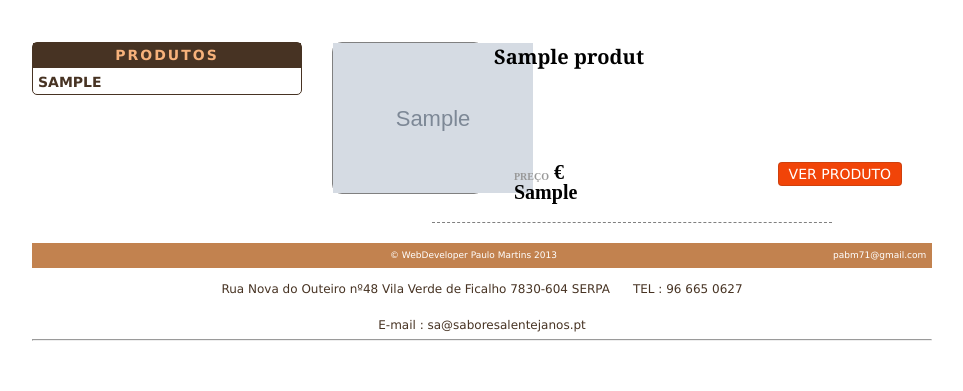
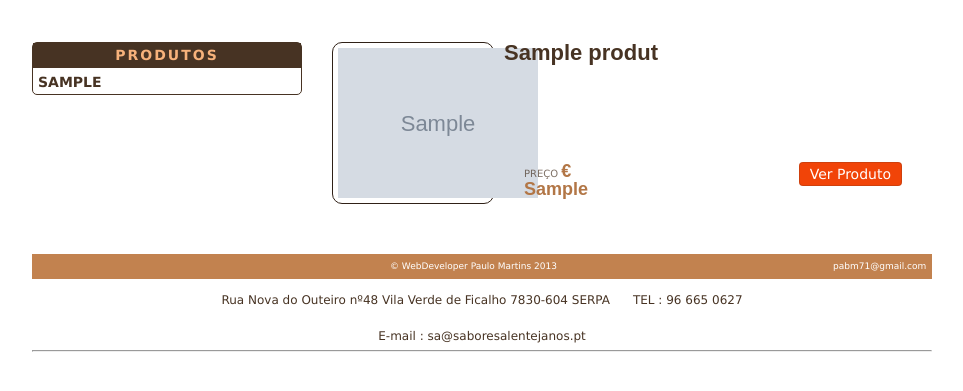
Before and after one commit to Motard/SaboresAlentejanos, a PHP site: page /galeriaPrdts.php?produto=1 in a window 1280 px wide. Shown: the part 111-502 px from the top of the page, without its empty margins (158-1121 px from the left). Run offline with PHP 8.4, Linux system fonts and the light colour scheme; tables that the repository leaves empty or names only in its code hold one stand-in row (values such as "Sample post"); grey boxes marked "Sample" are stand-in pictures; data that the repository does not hold is empty.

Commit message:
galeriaPrdts

```diff
--- a/css/style.css
+++ b/css/style.css
@@ -420,9 +420,10 @@ textarea:focus{
 .fotoPrdt {
 	width:150px;
 	height:150px;
-	border:1px solid grey;
+	border:1px solid #302117;
 	border-radius:10px;
 	float:left;
+	padding:5px;
 	}
 .imgPrdt {
 	height:100%;
@@ -430,29 +431,50 @@ textarea:focus{
 	margin:0 auto;
 	}
 .nomePrdt {
-	color:black;
 	width:330px;
 	height:40px;
 	text-align:left;
 	float:left;
-	font-family:Georgia, "Times New Roman", Times, serif;
-	font-size:14px;
+	margin-left:10px;
+	}
+.nomePrdt h3 {
+	display:inline;
+	color:#473323;
+	font-family:Arial, Helvetica, sans-serif;
+	font-size:22px;
 	font-weight:bold;
-	margin-left:10px;
+	}
+.nomePrdt a:hover {
+	text-decoration:none;
+	}
+.nomePrdt h3:hover{
+	border-bottom:1px solid #473323;
 	}
 .descPeqPrdt {
 	width:330px;
 	height:80px;
 	float:left;
 	margin-left:10px;
-	color:#666666;
+	font-family:Arial, Helvetica, sans-serif;
+	font-size:15px;
+	color:rgba(71,51,35,0.9);
 	}
 .preco {
 	float:left;
 	width:100px;
 	margin-left:30px;
-	font-size:20px;
+	}
+.preco span{
+	color:rgba(71,51,35,0.7);
+	font-family:Verdana, Geneva, sans-serif;
+	font-size:10px;
+	vertical-align:baseline;
+	}
+.preco .valor{
+	font-family:Arial, Helvetica, sans-serif;
+	font-size:18px;
 	font-weight:bold;
+	color:#B27646;
 	}
 .btVer {
 	float:right;
@@ -464,7 +486,10 @@ textarea:focus{
 	margin:0 auto;
 	clear:both;
 	border-bottom:1px dashed grey;
-	margin-bottom:10px;
+	margin-bottom:20px;
+	}
+.separador:last-of-type {
+	border-bottom:none;
 	}
 /*########################################################*/
 /*##################   CSS DO PRODUTO   ##################*/
--- a/galeriaPrdts.php
+++ b/galeriaPrdts.php
@@ -23,19 +23,19 @@
        	</div>
         <div class="nomePrdt">
         	<a href="produto.php?produto=<?php echo $row['id'] ?>">
-       			<h3 class="hPrdt" style="color:black"><?php echo $row['nome'];?></h3>
+       			<h3 class="hPrdt"><?php echo $row['nome'];?></h3>
           	</a>
         </div>
         <div class="descPeqPrdt">
 			<?php echo $row['descricaoPeq'];?>
        	</div>
 		<div class="preco">
-        	<span style="color:#999;font-size:10px">PREÇO</span>
-			<?php echo "€ ".$row['preco'];?>
+        	<span>PREÇO </span>
+			<span class="valor"><?php echo "€ ".$row['preco'];?></span>
       	</div>
         <div class="btVer">
         	<a href="produto.php?produto=<?php echo $row['id']?>" style="text-decoration:none">
-        		<input type="button" class="bt" value="VER PRODUTO">
+        		<input type="button" class="bt" value="Ver Produto">
           	</a>
         </div>
         <div class="separador"></div>
```
